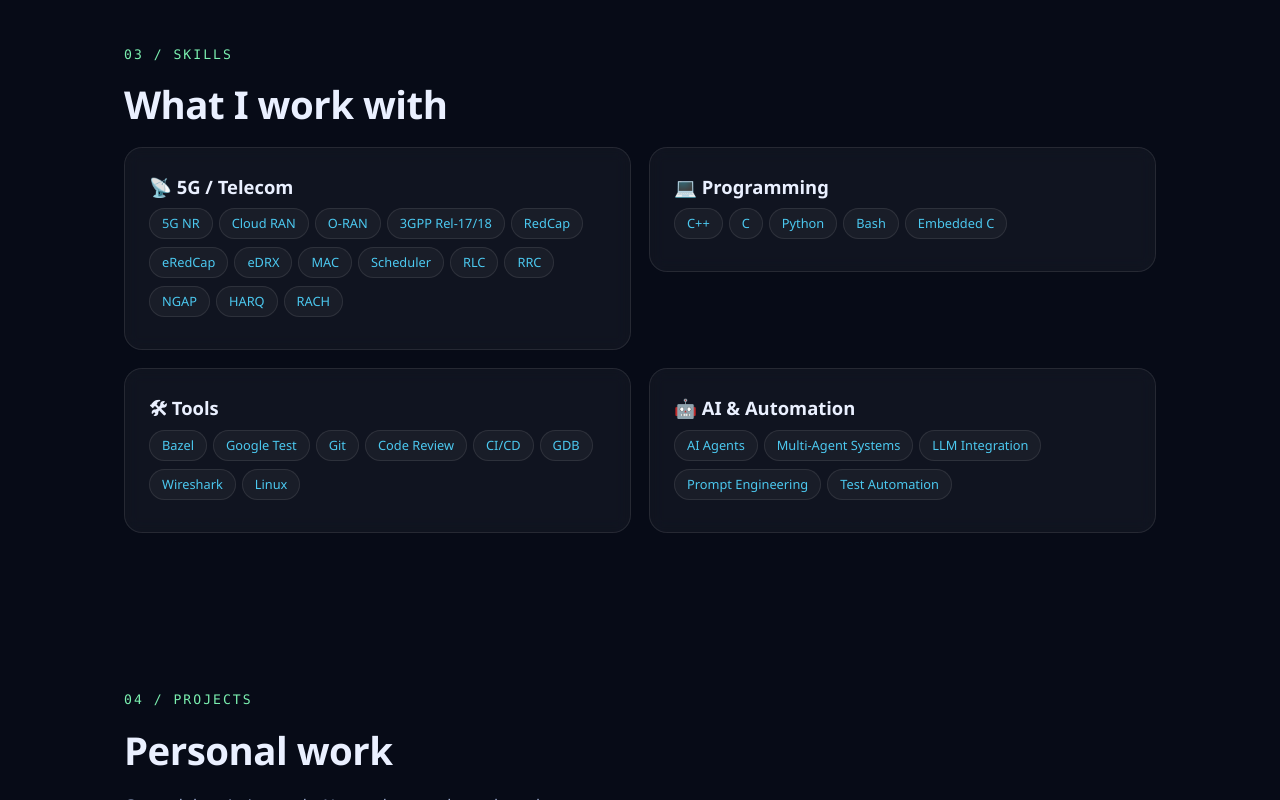
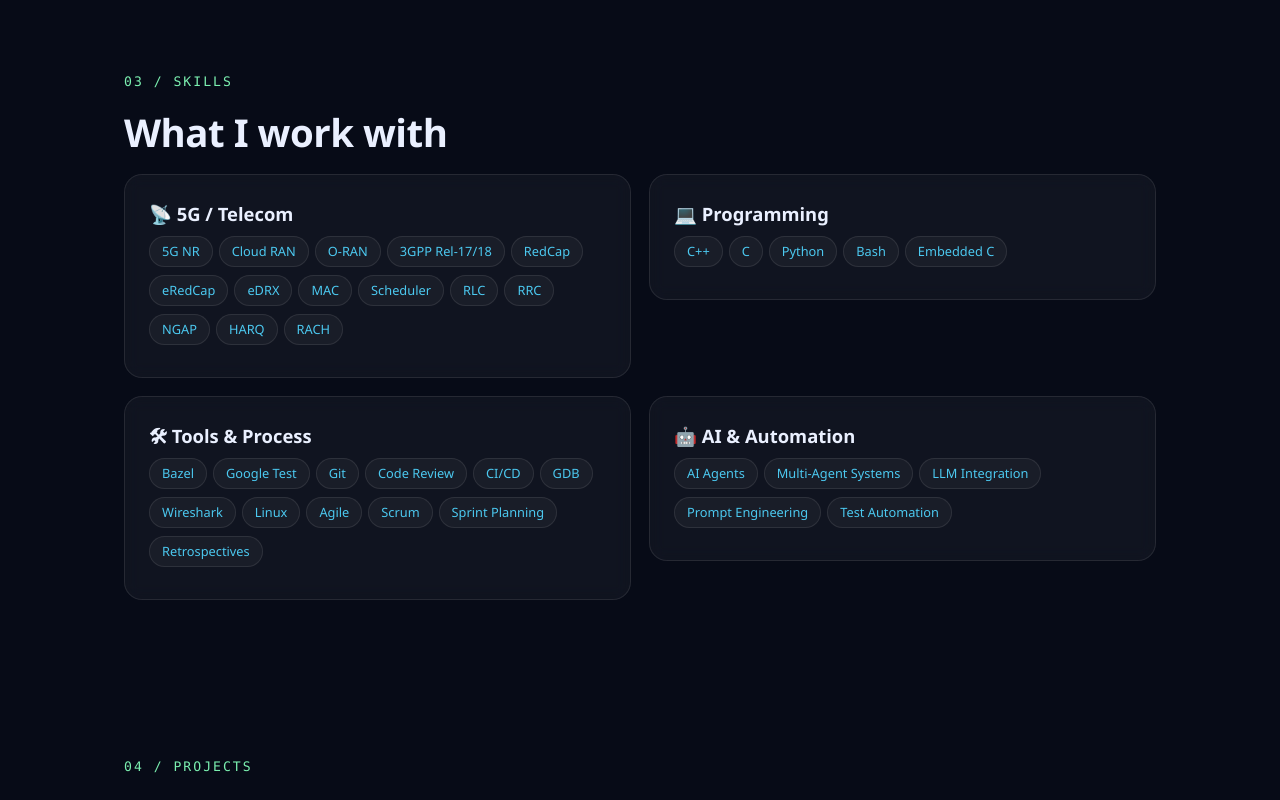
Before and after one commit to konenisanthiswaroop/konenisanthiswaroop.github.io, a plain HTML site: page index.html in a window 1280 px wide. Shown: the part 2606-3406 px from the top of the page. Drawn offline with Linux system fonts and the light colour scheme.

Commit message:
Add Agile/Scrum to portfolio and public resume

```diff
--- a/index.html
+++ b/index.html
@@ -253,6 +253,7 @@ footer{padding:30px 0;text-align:center;color:var(--mut);border-top:1px solid va
         <li>Delivered two 3GPP Rel-17/18 features (RedCap, eDRX) end-to-end across UE detection, scheduler enforcement and signaling; currently implementing Rel-18 eRedCap</li>
         <li>MAC layer UE classification per 3GPP 38.321/38.331 with backward compatibility and zero regression</li>
         <li>Google Test unit testing and cross-module Bazel builds</li>
+        <li>Active in Agile/Scrum: sprint planning, daily stand-ups, backlog refinement, reviews and retrospectives</li>
         <li>Designed end-to-end verification for a Rel-18 feature: 80+ test cases mapped to the specification</li>
         <li>Built a multi-agent AI engineering assistant; recognised by senior leadership for the innovation</li>
       </ul>
@@ -285,7 +286,7 @@ footer{padding:30px 0;text-align:center;color:var(--mut);border-top:1px solid va
   <div class="sk">
     <div class="card rv"><h3>📡 5G / Telecom</h3><span class="pill">5G NR</span><span class="pill">Cloud RAN</span><span class="pill">O-RAN</span><span class="pill">3GPP Rel-17/18</span><span class="pill">RedCap</span><span class="pill">eRedCap</span><span class="pill">eDRX</span><span class="pill">MAC</span><span class="pill">Scheduler</span><span class="pill">RLC</span><span class="pill">RRC</span><span class="pill">NGAP</span><span class="pill">HARQ</span><span class="pill">RACH</span></div>
     <div class="card rv"><h3>💻 Programming</h3><span class="pill">C++</span><span class="pill">C</span><span class="pill">Python</span><span class="pill">Bash</span><span class="pill">Embedded C</span></div>
-    <div class="card rv"><h3>🛠 Tools</h3><span class="pill">Bazel</span><span class="pill">Google Test</span><span class="pill">Git</span><span class="pill">Code Review</span><span class="pill">CI/CD</span><span class="pill">GDB</span><span class="pill">Wireshark</span><span class="pill">Linux</span></div>
+    <div class="card rv"><h3>🛠 Tools &amp; Process</h3><span class="pill">Bazel</span><span class="pill">Google Test</span><span class="pill">Git</span><span class="pill">Code Review</span><span class="pill">CI/CD</span><span class="pill">GDB</span><span class="pill">Wireshark</span><span class="pill">Linux</span><span class="pill">Agile</span><span class="pill">Scrum</span><span class="pill">Sprint Planning</span><span class="pill">Retrospectives</span></div>
     <div class="card rv"><h3>🤖 AI &amp; Automation</h3><span class="pill">AI Agents</span><span class="pill">Multi-Agent Systems</span><span class="pill">LLM Integration</span><span class="pill">Prompt Engineering</span><span class="pill">Test Automation</span></div>
   </div>
 </section>
```
Also changed, not shown: 1 other file.
